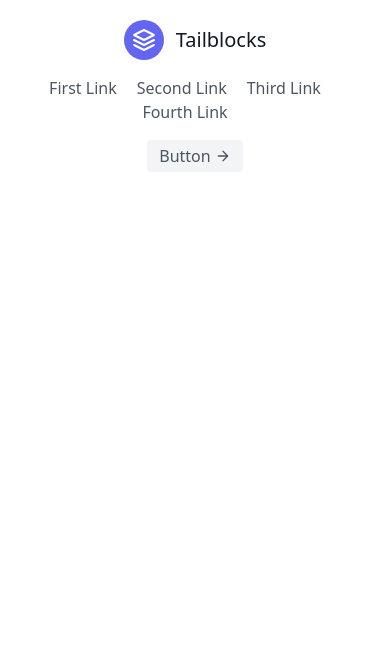
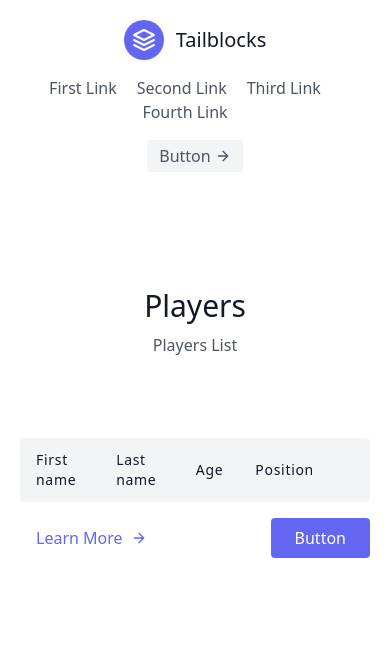
Before and after one commit to Sheriff-AA/bife-football, a Django app: page /players/ in a window 390 px wide. Shown: the top 653 px of the page. Run offline with Django 4.2, Linux system fonts and the light colour scheme; data that the repository does not hold is empty; some libraries are stand-ins or nearby versions.

Commit message:
create players and models modifications

```diff
--- a/players/templates/players/player_list.html
+++ b/players/templates/players/player_list.html
@@ -1 +1,51 @@
 {% extends "base.html" %}
+
+{% block content %}
+
+<section class="text-gray-600 body-font">
+    <div class="container px-5 py-24 mx-auto">
+      <div class="flex flex-col text-center w-full mb-20">
+        <h1 class="sm:text-4xl text-3xl font-medium title-font mb-2 text-gray-900">Players</h1>
+        <p class="lg:w-2/3 mx-auto leading-relaxed text-base">Players List</p>
+      </div>
+      <div class="lg:w-2/3 w-full mx-auto overflow-auto">
+        <table class="table-auto w-full text-left whitespace-no-wrap">
+          <thead>
+            <tr>
+              <th class="px-4 py-3 title-font tracking-wider font-medium text-gray-900 text-sm bg-gray-100 rounded-tl rounded-bl">First name</th>
+              <th class="px-4 py-3 title-font tracking-wider font-medium text-gray-900 text-sm bg-gray-100">Last name</th>
+              <th class="px-4 py-3 title-font tracking-wider font-medium text-gray-900 text-sm bg-gray-100">Age</th>
+              <th class="px-4 py-3 title-font tracking-wider font-medium text-gray-900 text-sm bg-gray-100">Position</th>
+              <th class="w-10 title-font tracking-wider font-medium text-gray-900 text-sm bg-gray-100 rounded-tr rounded-br"></th>
+            </tr>
+          </thead>
+          {% for player in players %}
+          <tbody>
+            <tr>
+            <td class="px-4 py-3">
+                <a href="{% url 'players:player-detail' player.slug %}">{{ player.first_name }}
+                </a>
+            </td>
+            <td class="px-4 py-3">
+                <a href="{% url 'players:player-detail' player.slug %}">{{ player.last_name }}
+                </a>
+            </td>
+            <td class="px-4 py-3">{{ player.age }}</td>
+            <td class="px-4 py-3 text-lg text-gray-900">{{ player.position }}</td>
+            </tr>
+          </tbody>
+          {% endfor %}
+        </table>
+      </div>
+      <div class="flex pl-4 mt-4 lg:w-2/3 w-full mx-auto">
+        <a class="text-indigo-500 inline-flex items-center md:mb-2 lg:mb-0">Learn More
+          <svg fill="none" stroke="currentColor" stroke-linecap="round" stroke-linejoin="round" stroke-width="2" class="w-4 h-4 ml-2" viewBox="0 0 24 24">
+            <path d="M5 12h14M12 5l7 7-7 7"></path>
+          </svg>
+        </a>
+        <button class="flex ml-auto text-white bg-indigo-500 border-0 py-2 px-6 focus:outline-none hover:bg-indigo-600 rounded">Button</button>
+      </div>
+    </div>
+  </section>
+
+{% endblock content %}
--- a/players/urls.py
+++ b/players/urls.py
@@ -1,5 +1,5 @@
 from django.urls import path
-from .views import PlayerListView, PlayerDetailView
+from .views import PlayerListView, PlayerDetailView, PlayerCreateView
 
 """
 BASE ENDPOINT /players
@@ -7,6 +7,7 @@ BASE ENDPOINT /players
 app_name = "players"
 
 urlpatterns = [
-    path("", PlayerListView.as_view()),
-    path("<slug:slug>/", PlayerDetailView.as_view())
+    path("", PlayerListView.as_view(), name='player-list'),
+    path("create/", PlayerCreateView.as_view(), name='player-create'),
+    path("<slug:slug>/", PlayerDetailView.as_view(), name='player-detail'),
 ]
--- a/players/views.py
+++ b/players/views.py
@@ -1,7 +1,9 @@
-from django.shortcuts import render, redirect
+from django.shortcuts import render, redirect, reverse
 from django.views import generic
+from django.db.models import Sum
 
-from .models import Player
+from .models import Player, PlayerStat
+from .forms import PlayerModelForm
 
 
 class LandingPageView(generic.TemplateView):
@@ -26,3 +28,55 @@ class PlayerDetailView(generic.DetailView):
         queryset = Player.objects.all()
 
         return queryset
+
+    def get_context_data(self, **kwargs):
+        context = super(PlayerDetailView, self).get_context_data(**kwargs)
+        queryset = PlayerStat.objects.filter(
+            player=self.get_object()
+            )
+        context.update({
+            "stats": queryset.aggregate(
+                goals = Sum('goals'),
+                assists = Sum('assists'),
+                minutes_played = Sum('minutes_played'))
+        })
+
+        return context
+
+
+class PlayerCreateView(generic.CreateView):
+    template_name = "players/player_create.html"
+    form_class = PlayerModelForm
+
+    def get_success_url(self):
+        return reverse("players:player-list")
+
+    def form_valid(self, form):
+        player = form.save(commit=False)
+        player.save()
+        return super(PlayerCreateView, self).form_valid(form)
+
+
+class PlayerUpdateView(generic.UpdateView):
+    template_name = "players/player_update.html"
+    form_class = PlayerModelForm
+
+    def get_queryset(self):
+        user = self.request.user
+        # initial queryset of players for entire team
+        return Player.objects.filter(teams=user)
+
+    def get_success_url(self):
+        return reverse("players:player-list")
+
+
+class LeadDeleteView(generic.DeleteView):
+    template_name = "players/player_delete.html"
+
+    def get_queryset(self):
+        user = self.request.user
+        # initial queryset of players for entire team
+        return Player.objects.filter(teams=user)
+
+    def get_success_url(self):
+        return reverse("players:player-list")
--- /dev/null
+++ b/requirements.txt
@@ -0,0 +1,5 @@
+asgiref==3.7.2
+Django==4.2.10
+sqlparse==0.4.4
+typing-extensions==4.10.0
+tzdata==2024.1
```
Also changed, not shown: matches/views.py (+12 -0 lines), players/forms.py (added, +16 -0 lines), players/models.py (+16 -2 lines), players/templates/players/player_create.html (added, +19 -0 lines), players/templates/players/player_detail.html (+38 -0 lines), matches/templates/matches/match_list.html (added), players/migrations/0003_alter_match_date_alter_contract_unique_together_and_more.py (added), players/templates/players/player_delete.html (added), players/templates/players/player_update.html (added).
